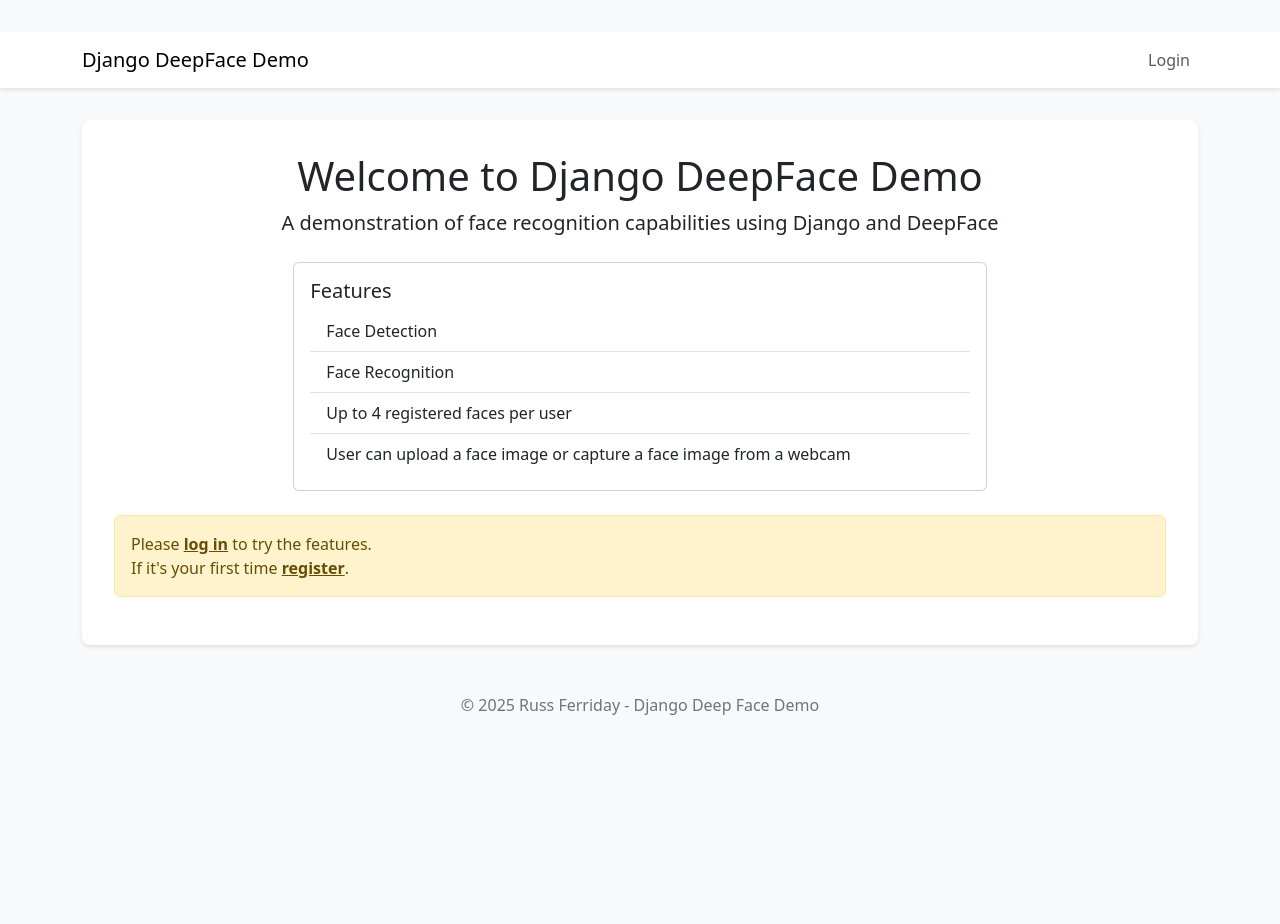
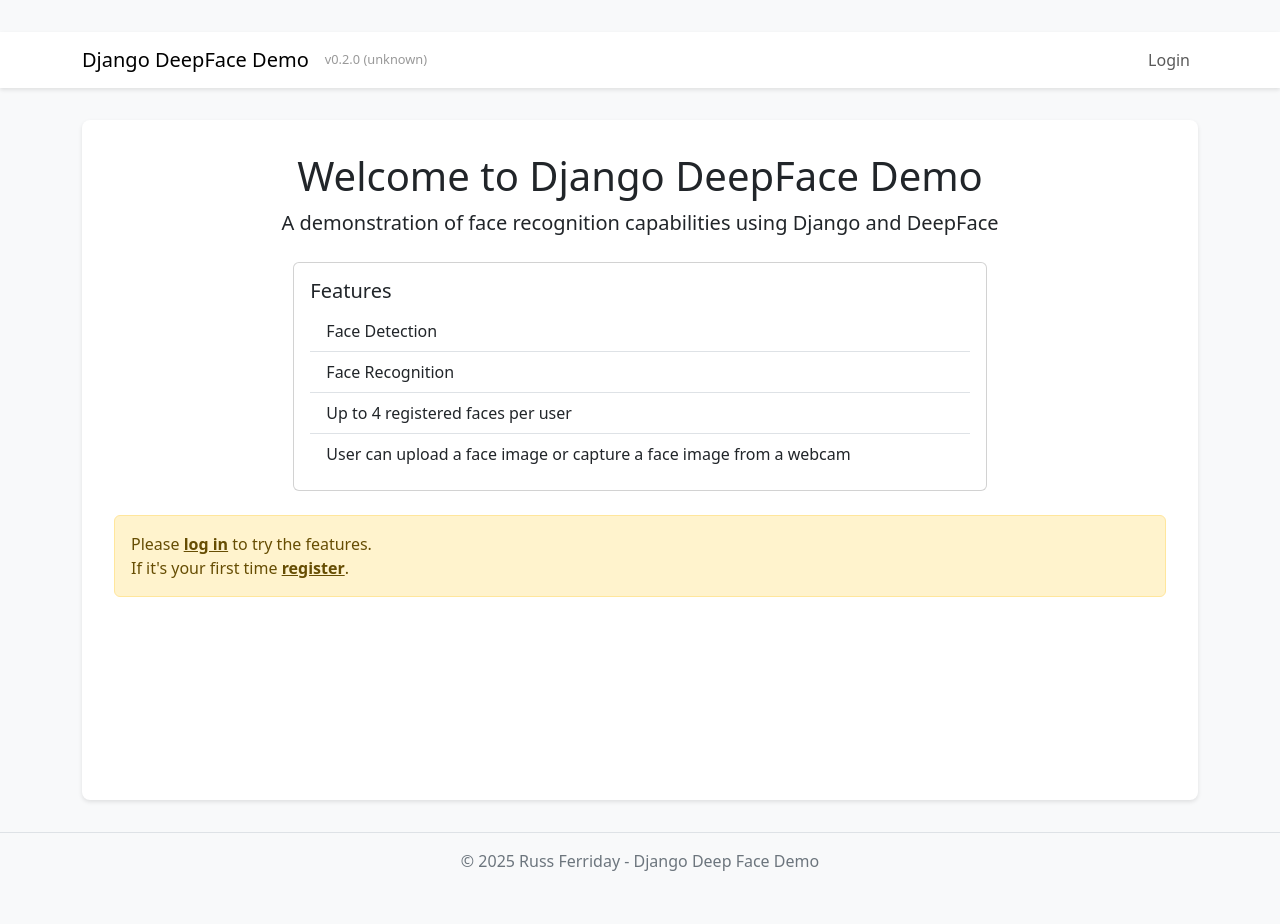
Before and after one commit to topiaruss/django-deepface-demo, a Django app: page /demo/ in a window 1280 px wide. Before the commit the page ends 715 px from the top, so only its background shows below. Run offline with Django 5.2, Linux system fonts and the light colour scheme.

Commit message:
Tag base template with app version

```diff
--- a/django_deepface_demo/templates/django_deepface_demo/base.html
+++ b/django_deepface_demo/templates/django_deepface_demo/base.html
@@ -6,6 +6,7 @@
     <meta name="viewport" content="width=device-width, initial-scale=1.0">
     <title>{% block title %}Django DeepFace Demo{% endblock %}</title>
     <link href="https://cdn.jsdelivr.net/npm/bootstrap@5.3.0/dist/css/bootstrap.min.css" rel="stylesheet">
+    <link href="https://cdnjs.cloudflare.com/ajax/libs/font-awesome/6.0.0/css/all.min.css" rel="stylesheet">
     <style>
         body {
             padding-top: 2rem;
@@ -24,6 +25,7 @@
             padding: 2rem;
             border-radius: 8px;
             box-shadow: 0 2px 4px rgba(0, 0, 0, .1);
+            min-height: calc(100vh - 120px);
         }
 
         .footer {
@@ -31,6 +33,15 @@
             padding: 1rem 0;
             color: #6c757d;
             text-align: center;
+            height: 60px;
+            background-color: #f8f9fa;
+            border-top: 1px solid #dee2e6;
+        }
+
+        .version-info {
+            color: #999;
+            font-size: 0.8rem;
+            margin-right: 1rem;
         }
     </style>
     {% block extrastyle %}{% endblock %}
@@ -40,6 +51,8 @@
     <nav class="navbar navbar-expand-lg navbar-light">
         <div class="container">
             <a class="navbar-brand" href="{% url 'django_deepface_demo:index' %}">Django DeepFace Demo</a>
+            {% load version_tags %}
+            <span class="version-info">{% version_info %}</span>
             <button class="navbar-toggler" type="button" data-bs-toggle="collapse" data-bs-target="#navbarNav">
                 <span class="navbar-toggler-icon"></span>
             </button>
--- /dev/null
+++ b/django_deepface_demo/templatetags/version_tags.py
@@ -0,0 +1,55 @@
+from django import template
+from django.core.cache import cache
+import subprocess
+from functools import lru_cache
+import tomllib
+import os
+
+register = template.Library()
+
+
+@lru_cache(maxsize=1)
+def get_git_commit():
+    """Get the short git commit hash."""
+    try:
+        result = subprocess.run(
+            ["git", "rev-parse", "--short", "HEAD"],
+            capture_output=True,
+            text=True,
+            check=True,
+        )
+        return result.stdout.strip()
+    except (subprocess.SubprocessError, FileNotFoundError):
+        return "unknown"
+
+
+@lru_cache(maxsize=1)
+def get_version():
+    """Get the version from pyproject.toml."""
+    try:
+        # Get the project root directory (where pyproject.toml is located)
+        project_root = os.path.dirname(
+            os.path.dirname(os.path.dirname(os.path.abspath(__file__)))
+        )
+        pyproject_path = os.path.join(project_root, "pyproject.toml")
+
+        with open(pyproject_path, "rb") as f:
+            pyproject = tomllib.load(f)
+            return pyproject["project"]["version"]
+    except (FileNotFoundError, KeyError, tomllib.TOMLDecodeError):
+        return "unknown"
+
+
+@register.simple_tag
+def version_info():
+    """Return version information for display in templates."""
+    cache_key = "version_info"
+    version_info = cache.get(cache_key)
+
+    if version_info is None:
+        version = get_version()
+        commit = get_git_commit()
+        version_info = f"v{version} ({commit})"
+        cache.set(cache_key, version_info, timeout=3600)  # Cache for 1 hour
+
+    return version_info
```
Also changed, not shown: 1 other file.
